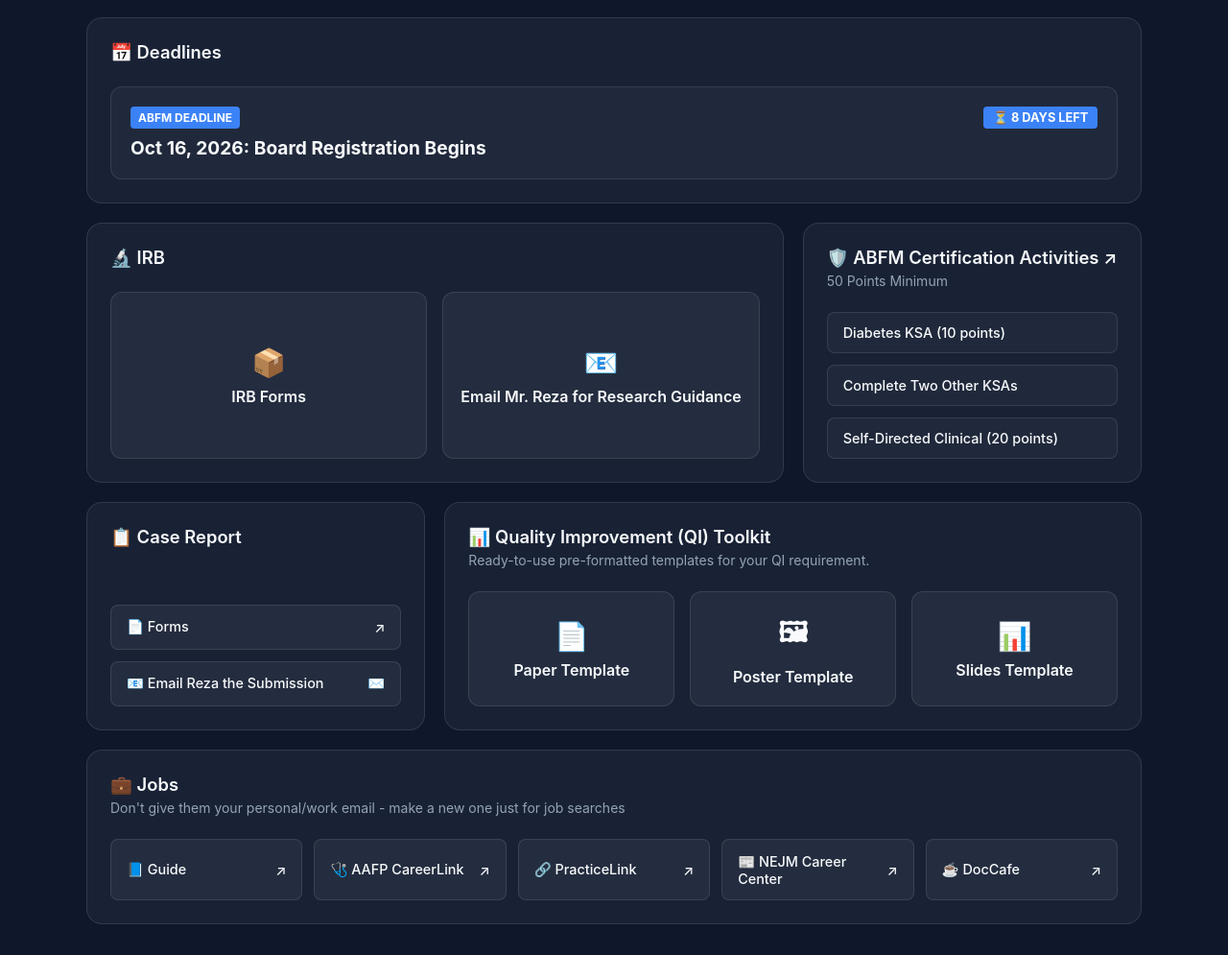
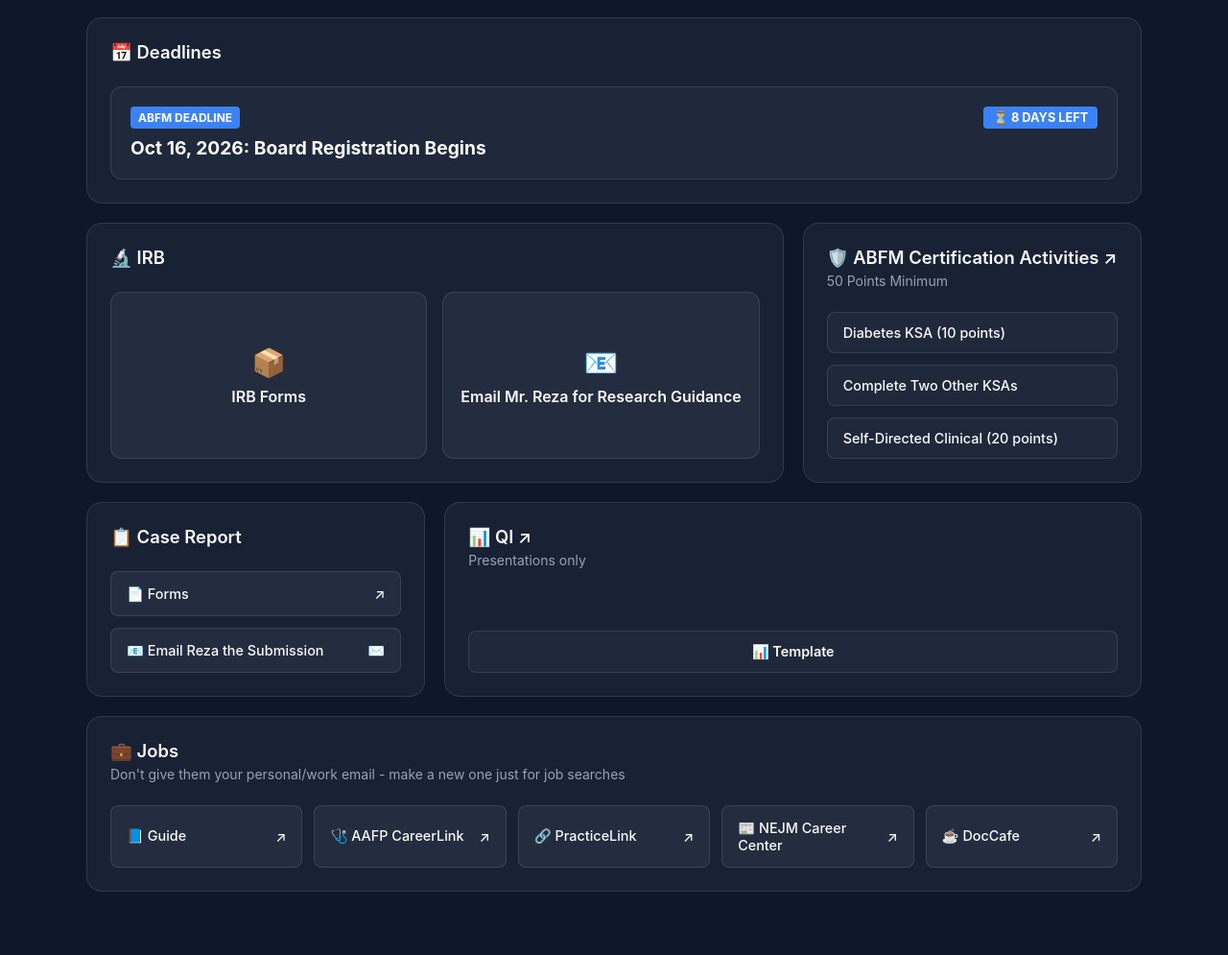
Before and after one commit to pgeey3/pgeey3.github.io, a plain HTML site: page index.html in a window 1280 px wide. Shown: the part 96-1091 px from the top of the page at 96% size. After the commit the page ends 1057 px from the top, so only its background shows below. Drawn offline with Linux system fonts and the light colour scheme.

Commit message:
Link for QI

```diff
--- a/index.html
+++ b/index.html
@@ -151,7 +151,7 @@
             margin-top: 0.5rem;
         }
 
-        /* Expanded Square Grid Layout for Card Links */
+        /* Grid Layout for Subcard Buttons */
         .subcard-grid {
             display: grid;
             grid-template-columns: 1fr 1fr;
@@ -160,16 +160,6 @@
             margin-top: 0.5rem;
         }
 
-        /* 3-Column Square Layout for Quality Improvement */
-        .qi-grid {
-            display: grid;
-            grid-template-columns: repeat(3, 1fr);
-            gap: 1rem;
-            flex-grow: 1;
-            margin-top: 0.5rem;
-        }
-
-        /* Responsive Grid for Jobs Toolkit */
         .jobs-grid {
             display: grid;
             grid-template-columns: repeat(auto-fit, minmax(180px, 1fr));
@@ -227,7 +217,6 @@
             border-color: rgba(255, 255, 255, 0.3);
         }
 
-        /* Linked Card Styles */
         .card-link {
             text-decoration: none;
             color: inherit;
@@ -301,7 +290,6 @@
             color: #60a5fa;
         }
 
-        /* Style for past schedule items */
         .passed-item {
             opacity: 0.4;
         }
@@ -312,7 +300,7 @@
         @media (max-width: 900px) {
             .bento-grid { grid-template-columns: 1fr; }
             .col-span-3, .col-span-2 { grid-column: span 1; }
-            .subcard-grid, .qi-grid, .jobs-grid { grid-template-columns: 1fr; }
+            .subcard-grid, .jobs-grid { grid-template-columns: 1fr; }
         }
     </style>
 </head>
@@ -324,7 +312,7 @@
 
     <main class="bento-grid">
 
-        <!-- 1. UPCOMING DATES (CARD 1 - ENTIRE CARD OPENS MODAL) -->
+        <!-- 1. UPCOMING DATES -->
         <section class="bento-card col-span-3 bento-card-clickable" onclick="openModal()">
             <div class="card-header">
                 <div class="card-title">📅 Deadlines</div>
@@ -338,7 +326,7 @@
             </div>
         </section>
 
-        <!-- 2. IRB (CARD 2 - SPANS 2 COLS) -->
+        <!-- 2. IRB -->
         <section class="bento-card col-span-2">
             <div class="card-header">
                 <div class="card-title">🔬 IRB</div>
@@ -355,7 +343,7 @@
             </div>
         </section>
 
-        <!-- 3. ABFM CERTIFICATION ACTIVITIES (CARD 3 - LINKED CARD, SPANS 1 COL) -->
+        <!-- 3. ABFM CERTIFICATION ACTIVITIES -->
         <a href="https://portfolio.theabfm.org/ui/login" target="_blank" class="card-link">
             <section class="bento-card col-span-1" style="height: 100%;">
                 <div class="card-header">
@@ -370,7 +358,7 @@
             </section>
         </a>
 
-        <!-- 4. CASE REPORT (CARD 4 - SPANS 1 COL) -->
+        <!-- 4. CASE REPORT -->
         <section class="bento-card col-span-1">
             <div class="card-header">
                 <div class="card-title">📋 Case Report</div>
@@ -389,36 +377,29 @@
             </ul>
         </section>
 
-        <!-- 5. QI PROJECT TEMPLATES (CARD 5 - SPANS 2 COLS) -->
-        <section class="bento-card col-span-2">
-            <div class="card-header">
-                <div class="card-title">📊 Quality Improvement (QI) Toolkit</div>
-                <div class="card-desc">Ready-to-use pre-formatted templates for your QI requirement.</div>
-            </div>
-            <div class="qi-grid">
-                <a href="https://drive.google.com/your-qi-paper-template" target="_blank" class="btn-square">
-                    <span class="icon">📄</span>
-                    <span>Paper Template</span>
-                </a>
-                <a href="https://drive.google.com/your-qi-poster-template" target="_blank" class="btn-square">
-                    <span class="icon">🖼</span>
-                    <span>Poster Template</span>
-                </a>
-                <a href="https://drive.google.com/your-qi-slides-template" target="_blank" class="btn-square">
-                    <span class="icon">📊</span>
-                    <span>Slides Template</span>
-                </a>
-            </div>
-        </section>
+        <!-- 5. QI (ENTIRE CARD CLICKABLE) -->
+        <a href="https://docs.google.com/presentation/d/1QCtBDCmyQ4OtZg8ZXhuTCLDPknyMosDJ/edit?usp=sharing&ouid=108962700722823125120&rtpof=true&sd=true" target="_blank" class="card-link col-span-2">
+            <section class="bento-card" style="height: 100%;">
+                <div class="card-header">
+                    <div class="card-title">📊 QI ↗</div>
+                    <div class="card-desc">Presentations only</div>
+                </div>
+                <ul class="action-list">
+                    <li class="list-item-static" style="display: flex; align-items: center; justify-content: center; gap: 0.5rem; font-weight: 600;">
+                        <span>📊 Template</span>
+                    </li>
+                </ul>
+            </section>
+        </a>
 
-        <!-- 6. JOBS (CARD 6 - SPANS FULL 3 COLS) -->
+        <!-- 6. JOBS -->
         <section class="bento-card col-span-3">
             <div class="card-header">
                 <div class="card-title">💼 Jobs</div>
                 <div class="card-desc">Don't give them your personal/work email - make a new one just for job searches</div>
             </div>
             <div class="jobs-grid">
-                <a href="https://docs.google.com/document/d/1HF1HkDnGL145QgSdkiy-NbwZ9kM8k7c73Gn8lZIshKU/edit?usp=sharing" target="_blank" class="btn-link"><span>📘 Guide</span> ↗</a>
+                <a href="https://docs.google.com/document/d/e/2PACX-1vThi2T5kQly1sdJcJlh2UMXHxpJVige0ozy6Q9emWjU5C3Qhon3LnkKnKD_5Wz_Dql1thEv8d7Yg5zJ/pub" target="_blank" class="btn-link"><span>📘 Guide</span> ↗</a>
                 <a href="https://www.healthecareers.com/aafp/search-jobs" target="_blank" class="btn-link"><span>🩺 AAFP CareerLink</span> ↗</a>
                 <a href="https://www.practicelink.com/" target="_blank" class="btn-link"><span>🔗 PracticeLink</span> ↗</a>
                 <a href="https://www.nejmcareercenter.org/" target="_blank" class="btn-link"><span>📰 NEJM Career Center</span> ↗</a>
@@ -438,7 +419,6 @@
     </div>
 
     <script>
-        // Master schedule array with exact dates for automatic calculation
         const masterSchedule = [
             { dateStr: '2026-10-01', displayDate: 'Oct 1, 2026', title: 'IRB Application DUE', subtext: 'No exceptions; submit to ARMC-IRB email', cat: 'Research', bg: 'bg-red' },
             { dateStr: '2026-10-16', displayDate: 'Oct 16, 2026', title: 'Board Registration Begins', subtext: 'Cost $1300', cat: 'ABFM', bg: 'bg-blue' },
@@ -468,12 +448,10 @@
 
                 const isPassed = diffDays < 0;
 
-                // Identify the very next upcoming deadline for the main Bento card
                 if (!isPassed && !nextEvent) {
                     nextEvent = { ...item, daysLeft: diffDays };
                 }
 
-                // Build Modal List HTML dynamically
                 const badgeTag = item.cat ? `<span class="date-badge ${isPassed ? 'bg-gray' : item.bg}">${item.cat}</span>` : '';
 
                 modalHtml += `
@@ -487,7 +465,6 @@
                 `;
             });
 
-            // Update Bento Main Hero Deadline Card
             if (nextEvent) {
                 document.getElementById('heroTitle').innerText = `${nextEvent.displayDate}: ${nextEvent.title}`;
                 document.getElementById('heroCategoryTag').innerText = `${nextEvent.cat || 'Residency'} Deadline`;
@@ -501,7 +478,6 @@
                 document.getElementById('heroDaysTag').innerText = "🎉 Done";
             }
 
-            // Populate Modal Schedule
             document.getElementById('modalList').innerHTML = modalHtml;
         }
 
@@ -520,7 +496,6 @@
             }
         }
 
-        // Run schedule calculation on page load
         updateScheduleEngine();
     </script>
 </body>
```
